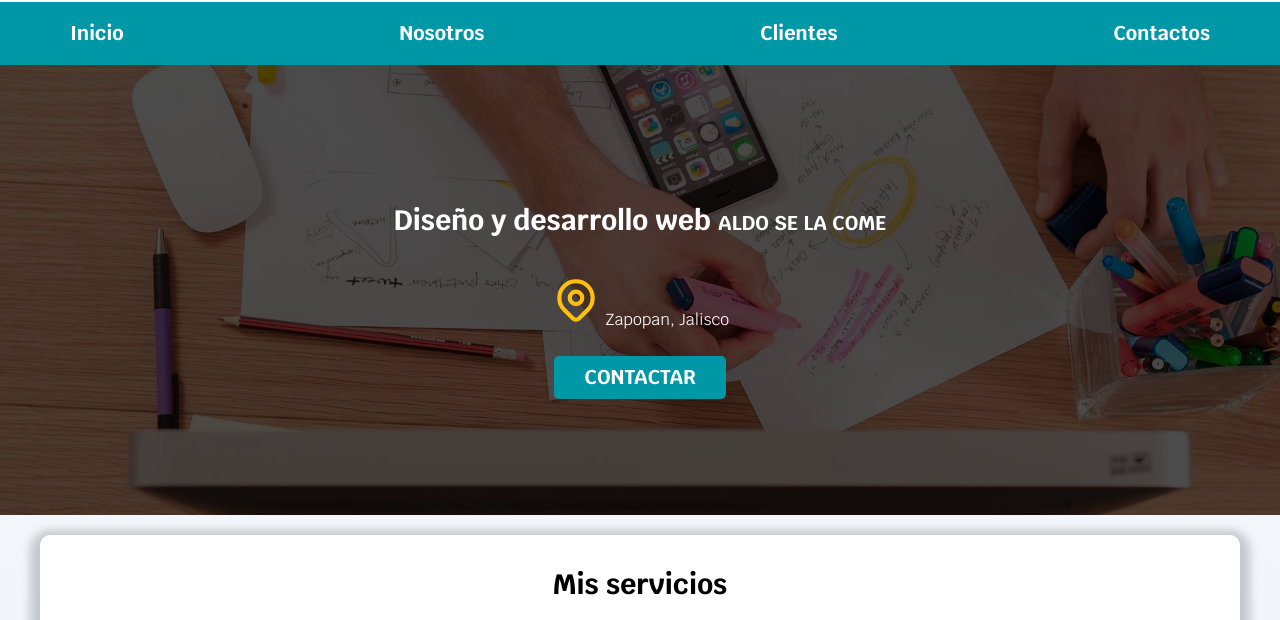
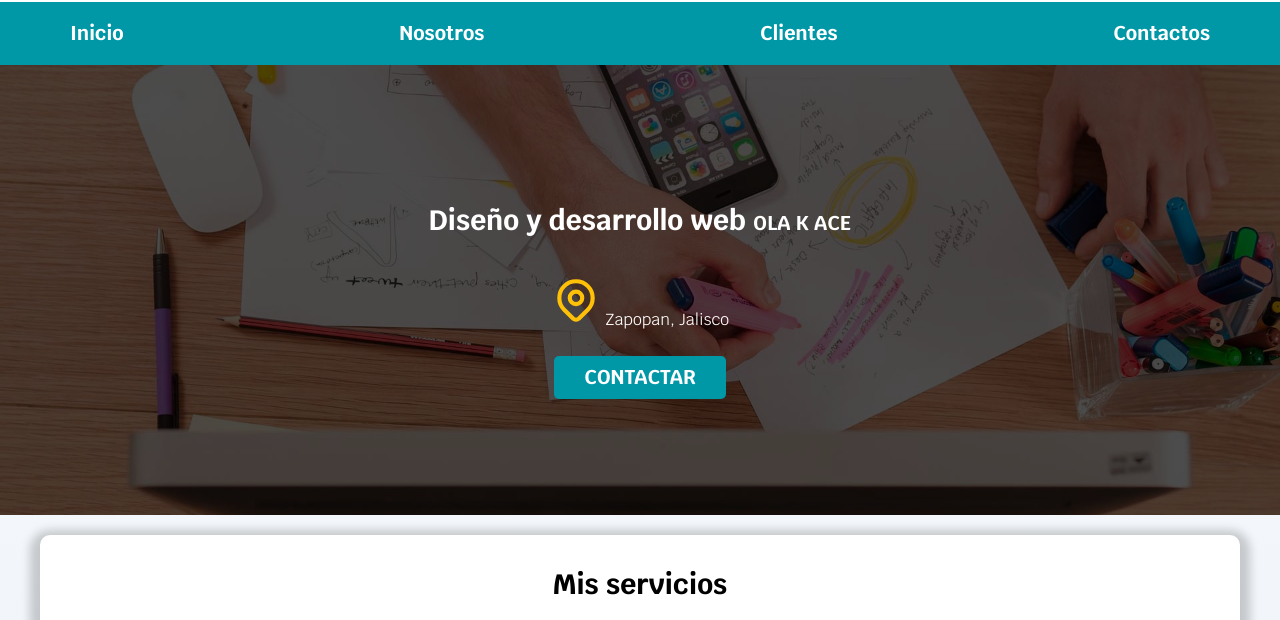
Before and after one commit to unBro2786/Sitio-web-freelancer-practica-tutorial, a plain HTML site: page index.html in a window 1280 px wide. Shown: the part 93-713 px from the top of the page. Drawn offline with Linux system fonts and the light colour scheme.

Commit message:
ola k ace

```diff
--- a/index.html
+++ b/index.html
@@ -39,7 +39,7 @@
     <!-- Creo que con section los pones dentro de un contenedor para en el futuro acomodarlos horizontalmente con CSS -->
     <section class="hero">
         <div class="contenido-hero">
-            <h2>Diseño y desarrollo web <span>aldo se la come</span></h2>
+            <h2>Diseño y desarrollo web <span>ola k ace</span></h2>
             <p>
                 <svg class="pin-map" xmlns="http://www.w3.org/2000/svg" viewBox="0 0 24 24" fill="none" stroke="currentColor" stroke-linecap="round" stroke-linejoin="round" width="50" height="50" stroke-width="2">
                     <path d="M9 11a3 3 0 1 0 6 0a3 3 0 0 0 -6 0"></path>
```
